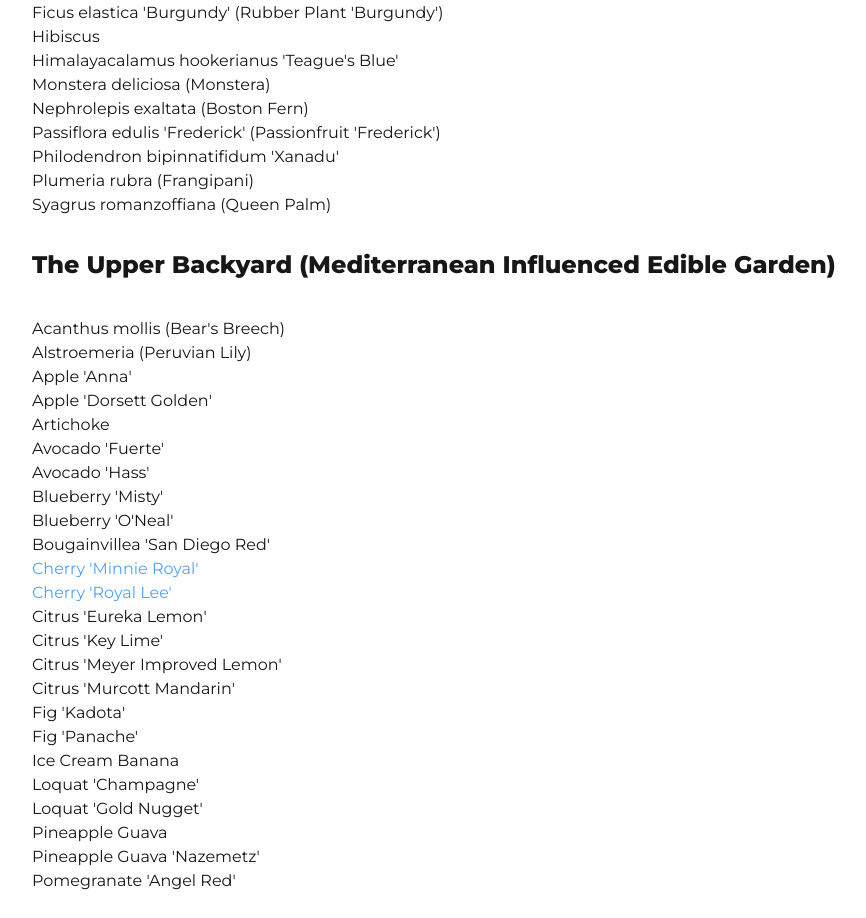
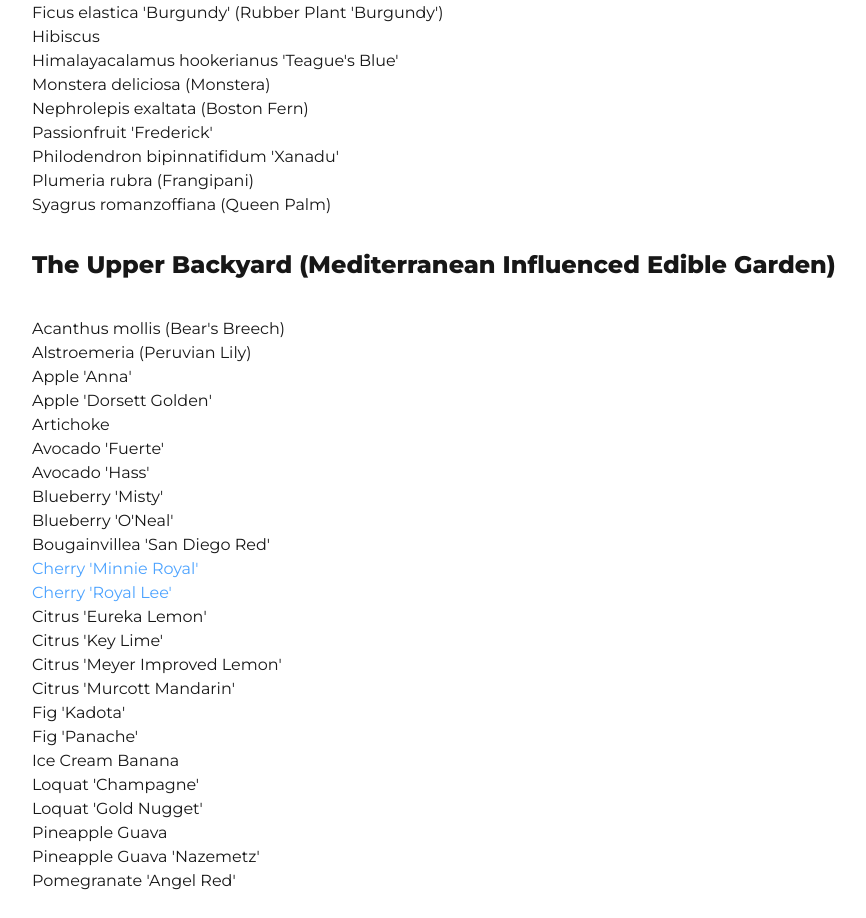
Before and after one commit to ryanfisher/ryanfisher.io, a Next.js app: page /garden/plants in a window 1280 px wide. Shown: the part 1301-2219 px from the top of the page, without its empty margins (0-866 px from the left). Built offline with nearby package versions, Linux system fonts and the light colour scheme.

Commit message:
set passionfruit as edible

```diff
--- a/src/app/garden/plants.ts
+++ b/src/app/garden/plants.ts
@@ -55,7 +55,7 @@ export const PLANTS: Plant[] = [
     { name: "Philodendron bipinnatifidum 'Xanadu'", commonName: null, areaId: 2 },
     { name: "Monstera deliciosa", commonName: "Monstera", areaId: 2 },
     { name: "Himalayacalamus hookerianus 'Teague's Blue'", commonName: null, areaId: 2 },
-    { name: "Passiflora edulis 'Frederick'", commonName: "Passionfruit 'Frederick'", areaId: 2 },
+    { name: "Passiflora edulis 'Frederick'", commonName: "Passionfruit 'Frederick'", areaId: 2, edible: true },
     { name: "Bambusa 'New Guinea Black'", commonName: null, areaId: 2 },
     { name: "Aloe arborescens", commonName: null, areaId: 2 },
     { name: "Plumeria rubra", commonName: "Frangipani", areaId: 2 },
```
